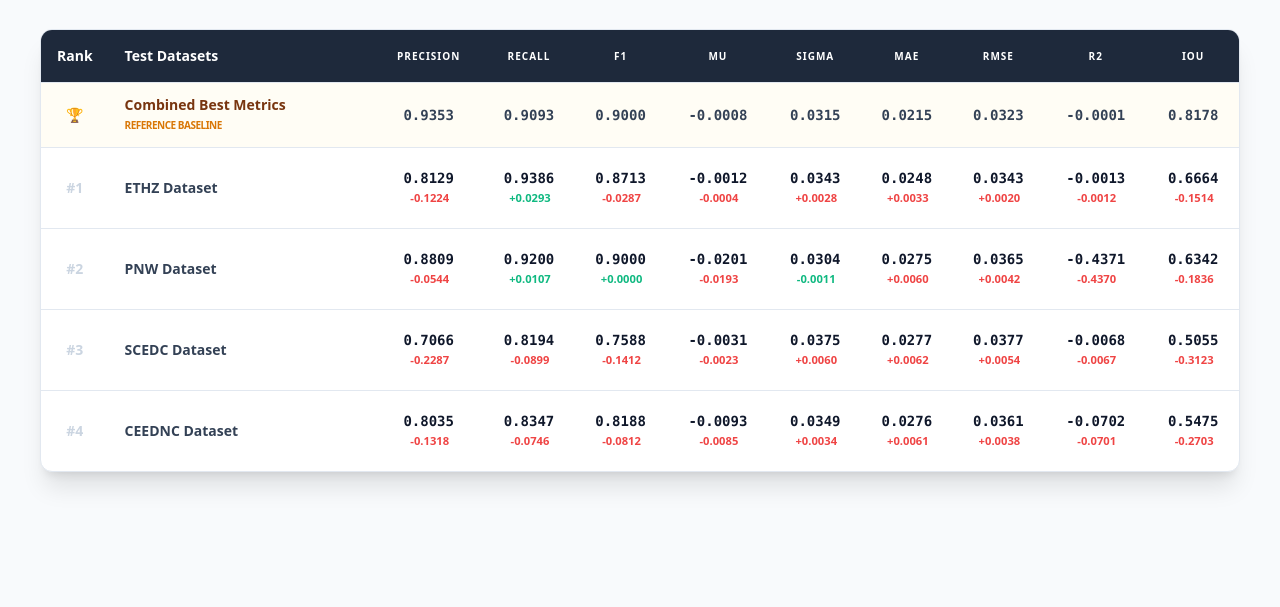
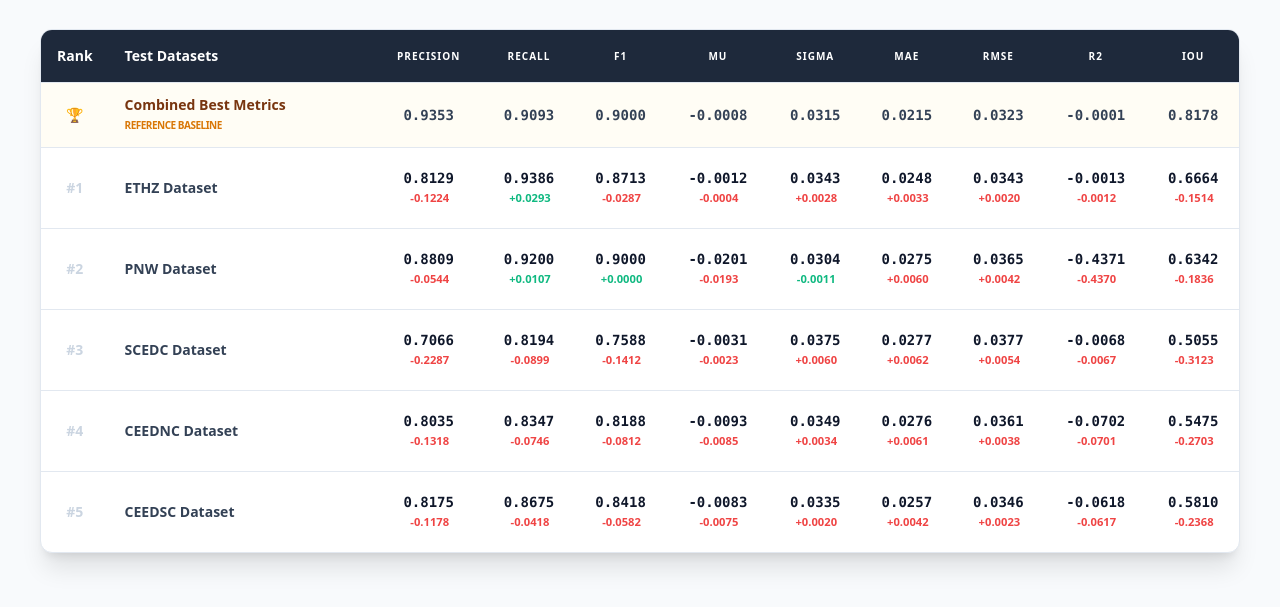
Before and after one commit to never-pay/Seismic-Phase-Picking, a plain HTML site: page index.html in a window 1280 px wide. Shown: the part 95-702 px from the top of the page. Drawn offline with nearby package versions, Linux system fonts and the light colour scheme.

Commit message:
添加ceedsc数据

```diff
--- /dev/null
+++ b/data/ceedsc.json
@@ -0,0 +1,496 @@
+[
+    {
+        "Threshold": 0.05,
+        "Phase": "P",
+        "Precision": 0.7954,
+        "Recall": 0.8873,
+        "F1": 0.8388,
+        "mu": -0.008274,
+        "sigma": 0.03378,
+        "MAE": 0.025897,
+        "RMSE": 0.034779,
+        "R2": -0.06,
+        "IoU": 0.581
+    },
+    {
+        "Threshold": 0.1,
+        "Phase": "P",
+        "Precision": 0.8175,
+        "Recall": 0.8675,
+        "F1": 0.8418,
+        "mu": -0.008343,
+        "sigma": 0.033548,
+        "MAE": 0.025736,
+        "RMSE": 0.03457,
+        "R2": -0.0618,
+        "IoU": 0.581
+    },
+    {
+        "Threshold": 0.15,
+        "Phase": "P",
+        "Precision": 0.831,
+        "Recall": 0.8537,
+        "F1": 0.8422,
+        "mu": -0.00841,
+        "sigma": 0.03337,
+        "MAE": 0.025615,
+        "RMSE": 0.034413,
+        "R2": -0.0635,
+        "IoU": 0.581
+    },
+    {
+        "Threshold": 0.2,
+        "Phase": "P",
+        "Precision": 0.8415,
+        "Recall": 0.8415,
+        "F1": 0.8415,
+        "mu": -0.008455,
+        "sigma": 0.033202,
+        "MAE": 0.025499,
+        "RMSE": 0.034261,
+        "R2": -0.0648,
+        "IoU": 0.581
+    },
+    {
+        "Threshold": 0.25,
+        "Phase": "P",
+        "Precision": 0.8509,
+        "Recall": 0.8299,
+        "F1": 0.8402,
+        "mu": -0.008507,
+        "sigma": 0.033036,
+        "MAE": 0.025385,
+        "RMSE": 0.034114,
+        "R2": -0.0663,
+        "IoU": 0.581
+    },
+    {
+        "Threshold": 0.3,
+        "Phase": "P",
+        "Precision": 0.8587,
+        "Recall": 0.8191,
+        "F1": 0.8385,
+        "mu": -0.008554,
+        "sigma": 0.032864,
+        "MAE": 0.025264,
+        "RMSE": 0.033959,
+        "R2": -0.0677,
+        "IoU": 0.581
+    },
+    {
+        "Threshold": 0.35,
+        "Phase": "P",
+        "Precision": 0.8663,
+        "Recall": 0.8078,
+        "F1": 0.836,
+        "mu": -0.008603,
+        "sigma": 0.032677,
+        "MAE": 0.025135,
+        "RMSE": 0.033791,
+        "R2": -0.0693,
+        "IoU": 0.581
+    },
+    {
+        "Threshold": 0.4,
+        "Phase": "P",
+        "Precision": 0.8741,
+        "Recall": 0.7953,
+        "F1": 0.8328,
+        "mu": -0.008666,
+        "sigma": 0.032436,
+        "MAE": 0.024972,
+        "RMSE": 0.033573,
+        "R2": -0.0714,
+        "IoU": 0.581
+    },
+    {
+        "Threshold": 0.45,
+        "Phase": "P",
+        "Precision": 0.8824,
+        "Recall": 0.7811,
+        "F1": 0.8287,
+        "mu": -0.008735,
+        "sigma": 0.032132,
+        "MAE": 0.024765,
+        "RMSE": 0.033299,
+        "R2": -0.0739,
+        "IoU": 0.581
+    },
+    {
+        "Threshold": 0.5,
+        "Phase": "P",
+        "Precision": 0.8912,
+        "Recall": 0.7647,
+        "F1": 0.8231,
+        "mu": -0.008813,
+        "sigma": 0.031772,
+        "MAE": 0.024519,
+        "RMSE": 0.032972,
+        "R2": -0.0769,
+        "IoU": 0.581
+    },
+    {
+        "Threshold": 0.55,
+        "Phase": "P",
+        "Precision": 0.9005,
+        "Recall": 0.7458,
+        "F1": 0.8159,
+        "mu": -0.008914,
+        "sigma": 0.031317,
+        "MAE": 0.024211,
+        "RMSE": 0.032561,
+        "R2": -0.081,
+        "IoU": 0.581
+    },
+    {
+        "Threshold": 0.6,
+        "Phase": "P",
+        "Precision": 0.9105,
+        "Recall": 0.7236,
+        "F1": 0.8064,
+        "mu": -0.009009,
+        "sigma": 0.030756,
+        "MAE": 0.023831,
+        "RMSE": 0.032049,
+        "R2": -0.0858,
+        "IoU": 0.581
+    },
+    {
+        "Threshold": 0.65,
+        "Phase": "P",
+        "Precision": 0.9209,
+        "Recall": 0.6974,
+        "F1": 0.7937,
+        "mu": -0.009124,
+        "sigma": 0.030014,
+        "MAE": 0.023331,
+        "RMSE": 0.03137,
+        "R2": -0.0924,
+        "IoU": 0.581
+    },
+    {
+        "Threshold": 0.7,
+        "Phase": "P",
+        "Precision": 0.9308,
+        "Recall": 0.6667,
+        "F1": 0.7769,
+        "mu": -0.00923,
+        "sigma": 0.029063,
+        "MAE": 0.022686,
+        "RMSE": 0.030493,
+        "R2": -0.1008,
+        "IoU": 0.581
+    },
+    {
+        "Threshold": 0.75,
+        "Phase": "P",
+        "Precision": 0.9406,
+        "Recall": 0.6281,
+        "F1": 0.7532,
+        "mu": -0.00935,
+        "sigma": 0.027761,
+        "MAE": 0.021825,
+        "RMSE": 0.029293,
+        "R2": -0.1134,
+        "IoU": 0.581
+    },
+    {
+        "Threshold": 0.8,
+        "Phase": "P",
+        "Precision": 0.9495,
+        "Recall": 0.5785,
+        "F1": 0.719,
+        "mu": -0.009339,
+        "sigma": 0.026141,
+        "MAE": 0.020713,
+        "RMSE": 0.027759,
+        "R2": -0.1276,
+        "IoU": 0.581
+    },
+    {
+        "Threshold": 0.85,
+        "Phase": "P",
+        "Precision": 0.9583,
+        "Recall": 0.5104,
+        "F1": 0.666,
+        "mu": -0.009135,
+        "sigma": 0.024034,
+        "MAE": 0.019219,
+        "RMSE": 0.025711,
+        "R2": -0.1444,
+        "IoU": 0.581
+    },
+    {
+        "Threshold": 0.9,
+        "Phase": "P",
+        "Precision": 0.9671,
+        "Recall": 0.4054,
+        "F1": 0.5713,
+        "mu": -0.008427,
+        "sigma": 0.021445,
+        "MAE": 0.017201,
+        "RMSE": 0.023042,
+        "R2": -0.1544,
+        "IoU": 0.581
+    },
+    {
+        "Threshold": 0.95,
+        "Phase": "P",
+        "Precision": 0.9776,
+        "Recall": 0.2123,
+        "F1": 0.3488,
+        "mu": -0.006344,
+        "sigma": 0.01761,
+        "MAE": 0.013745,
+        "RMSE": 0.018718,
+        "R2": -0.1297,
+        "IoU": 0.581
+    },
+    {
+        "Threshold": 0.05,
+        "Phase": "S",
+        "Precision": 0.5068,
+        "Recall": 0.9103,
+        "F1": 0.6511,
+        "mu": -0.012005,
+        "sigma": 0.046958,
+        "MAE": 0.039257,
+        "RMSE": 0.048468,
+        "R2": -0.0654,
+        "IoU": 0.3833
+    },
+    {
+        "Threshold": 0.1,
+        "Phase": "S",
+        "Precision": 0.5399,
+        "Recall": 0.8639,
+        "F1": 0.6645,
+        "mu": -0.012064,
+        "sigma": 0.046802,
+        "MAE": 0.039123,
+        "RMSE": 0.048331,
+        "R2": -0.0664,
+        "IoU": 0.3833
+    },
+    {
+        "Threshold": 0.15,
+        "Phase": "S",
+        "Precision": 0.5616,
+        "Recall": 0.8254,
+        "F1": 0.6684,
+        "mu": -0.012105,
+        "sigma": 0.046643,
+        "MAE": 0.038987,
+        "RMSE": 0.048188,
+        "R2": -0.0674,
+        "IoU": 0.3833
+    },
+    {
+        "Threshold": 0.2,
+        "Phase": "S",
+        "Precision": 0.5788,
+        "Recall": 0.79,
+        "F1": 0.6681,
+        "mu": -0.012126,
+        "sigma": 0.046454,
+        "MAE": 0.038813,
+        "RMSE": 0.048011,
+        "R2": -0.0681,
+        "IoU": 0.3833
+    },
+    {
+        "Threshold": 0.25,
+        "Phase": "S",
+        "Precision": 0.595,
+        "Recall": 0.7533,
+        "F1": 0.6649,
+        "mu": -0.012147,
+        "sigma": 0.046245,
+        "MAE": 0.038621,
+        "RMSE": 0.047814,
+        "R2": -0.069,
+        "IoU": 0.3833
+    },
+    {
+        "Threshold": 0.3,
+        "Phase": "S",
+        "Precision": 0.6127,
+        "Recall": 0.714,
+        "F1": 0.6595,
+        "mu": -0.01217,
+        "sigma": 0.046005,
+        "MAE": 0.038398,
+        "RMSE": 0.047588,
+        "R2": -0.07,
+        "IoU": 0.3833
+    },
+    {
+        "Threshold": 0.35,
+        "Phase": "S",
+        "Precision": 0.6309,
+        "Recall": 0.6734,
+        "F1": 0.6514,
+        "mu": -0.012134,
+        "sigma": 0.045729,
+        "MAE": 0.038125,
+        "RMSE": 0.047312,
+        "R2": -0.0704,
+        "IoU": 0.3833
+    },
+    {
+        "Threshold": 0.4,
+        "Phase": "S",
+        "Precision": 0.6506,
+        "Recall": 0.6324,
+        "F1": 0.6414,
+        "mu": -0.01213,
+        "sigma": 0.045399,
+        "MAE": 0.037819,
+        "RMSE": 0.046992,
+        "R2": -0.0714,
+        "IoU": 0.3833
+    },
+    {
+        "Threshold": 0.45,
+        "Phase": "S",
+        "Precision": 0.6724,
+        "Recall": 0.589,
+        "F1": 0.6279,
+        "mu": -0.012152,
+        "sigma": 0.045037,
+        "MAE": 0.037482,
+        "RMSE": 0.046648,
+        "R2": -0.0728,
+        "IoU": 0.3833
+    },
+    {
+        "Threshold": 0.5,
+        "Phase": "S",
+        "Precision": 0.6975,
+        "Recall": 0.542,
+        "F1": 0.61,
+        "mu": -0.012129,
+        "sigma": 0.044553,
+        "MAE": 0.037023,
+        "RMSE": 0.046174,
+        "R2": -0.0741,
+        "IoU": 0.3833
+    },
+    {
+        "Threshold": 0.55,
+        "Phase": "S",
+        "Precision": 0.7258,
+        "Recall": 0.491,
+        "F1": 0.5857,
+        "mu": -0.012138,
+        "sigma": 0.043916,
+        "MAE": 0.036437,
+        "RMSE": 0.045563,
+        "R2": -0.0764,
+        "IoU": 0.3833
+    },
+    {
+        "Threshold": 0.6,
+        "Phase": "S",
+        "Precision": 0.7575,
+        "Recall": 0.4383,
+        "F1": 0.5553,
+        "mu": -0.012046,
+        "sigma": 0.043194,
+        "MAE": 0.035754,
+        "RMSE": 0.044842,
+        "R2": -0.0778,
+        "IoU": 0.3833
+    },
+    {
+        "Threshold": 0.65,
+        "Phase": "S",
+        "Precision": 0.7909,
+        "Recall": 0.3818,
+        "F1": 0.515,
+        "mu": -0.01207,
+        "sigma": 0.042162,
+        "MAE": 0.034814,
+        "RMSE": 0.043855,
+        "R2": -0.0819,
+        "IoU": 0.3833
+    },
+    {
+        "Threshold": 0.7,
+        "Phase": "S",
+        "Precision": 0.8252,
+        "Recall": 0.3238,
+        "F1": 0.4651,
+        "mu": -0.01204,
+        "sigma": 0.040901,
+        "MAE": 0.033662,
+        "RMSE": 0.042637,
+        "R2": -0.0866,
+        "IoU": 0.3833
+    },
+    {
+        "Threshold": 0.75,
+        "Phase": "S",
+        "Precision": 0.8587,
+        "Recall": 0.2611,
+        "F1": 0.4004,
+        "mu": -0.011894,
+        "sigma": 0.03926,
+        "MAE": 0.032169,
+        "RMSE": 0.041022,
+        "R2": -0.0918,
+        "IoU": 0.3833
+    },
+    {
+        "Threshold": 0.8,
+        "Phase": "S",
+        "Precision": 0.8903,
+        "Recall": 0.1953,
+        "F1": 0.3203,
+        "mu": -0.011736,
+        "sigma": 0.037209,
+        "MAE": 0.030344,
+        "RMSE": 0.039016,
+        "R2": -0.0995,
+        "IoU": 0.3833
+    },
+    {
+        "Threshold": 0.85,
+        "Phase": "S",
+        "Precision": 0.919,
+        "Recall": 0.1267,
+        "F1": 0.2227,
+        "mu": -0.011297,
+        "sigma": 0.034357,
+        "MAE": 0.027776,
+        "RMSE": 0.036167,
+        "R2": -0.1081,
+        "IoU": 0.3833
+    },
+    {
+        "Threshold": 0.9,
+        "Phase": "S",
+        "Precision": 0.9419,
+        "Recall": 0.0633,
+        "F1": 0.1187,
+        "mu": -0.010431,
+        "sigma": 0.030906,
+        "MAE": 0.024789,
+        "RMSE": 0.032619,
+        "R2": -0.1139,
+        "IoU": 0.3833
+    },
+    {
+        "Threshold": 0.95,
+        "Phase": "S",
+        "Precision": 0.9578,
+        "Recall": 0.0121,
+        "F1": 0.0239,
+        "mu": -0.009435,
+        "sigma": 0.026755,
+        "MAE": 0.021562,
+        "RMSE": 0.02837,
+        "R2": -0.1243,
+        "IoU": 0.3833
+    }
+]
--- a/index.html
+++ b/index.html
@@ -101,7 +101,8 @@
                         { name: 'ETHZ Dataset', url: './data/ethz.json' },
                         { name: 'PNW Dataset', url: './data/pnw.json' },
                         { name: 'SCEDC Dataset', url: './data/scedc.json' },
-                        { name: 'CEEDNC Dataset', url: './data/ceednc.json' }
+                        { name: 'CEEDNC Dataset', url: './data/ceednc.json' },
+                        { name: 'CEEDSC Dataset', url: './data/ceedsc.json' }
                     ],
                     benchmarkStore: {},
                     allData: []
```
